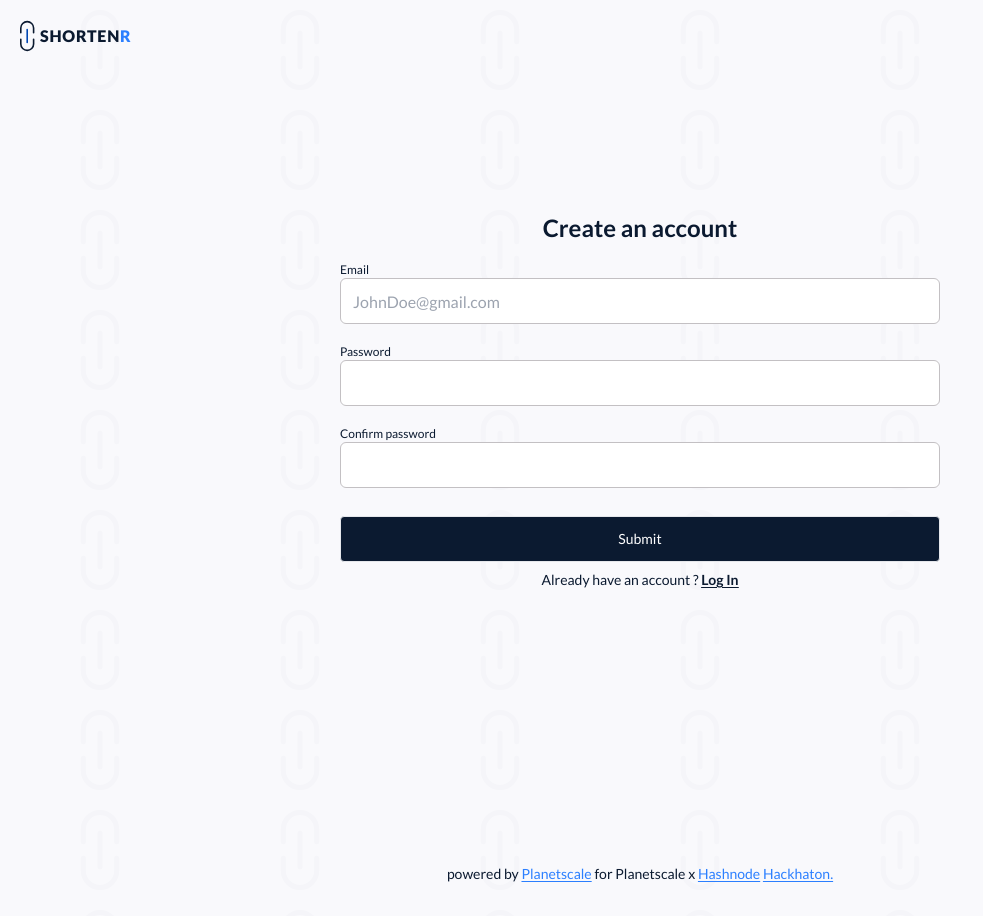
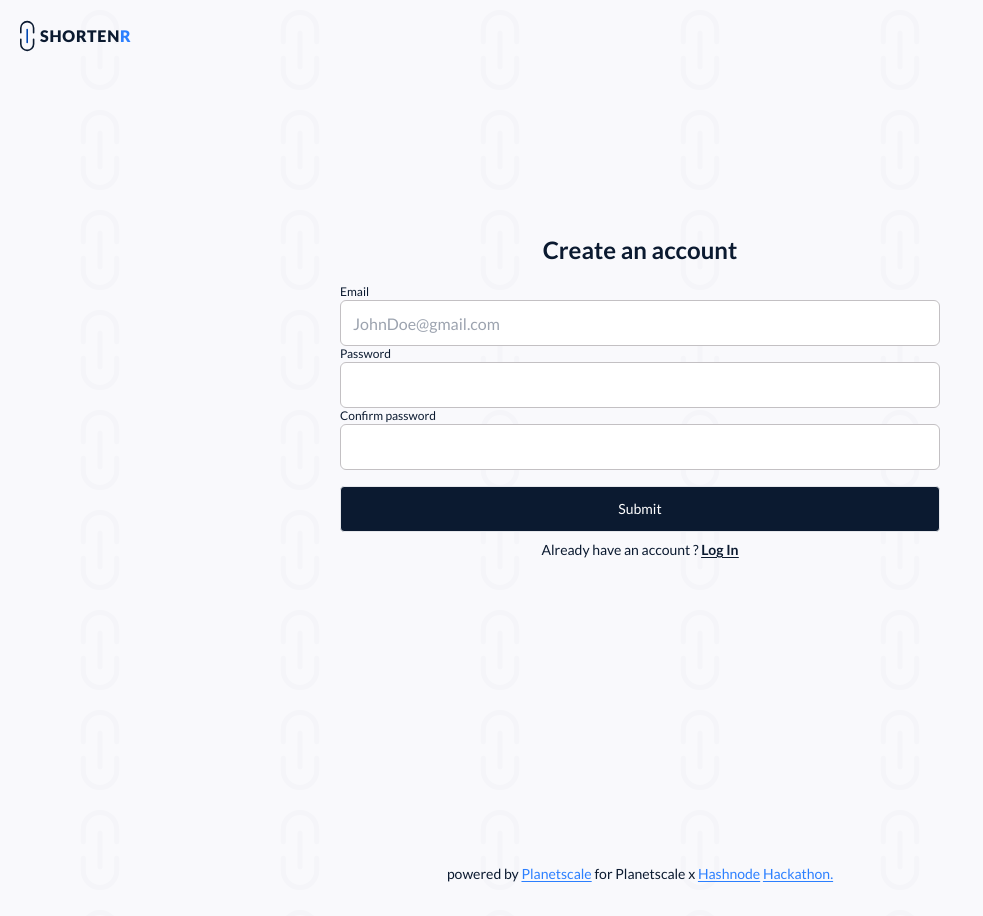
Before and after one commit to HayBeeCoder/shortenr, a Next.js app: page /signup in a window 1280 px wide. Shown: the whole page, without its empty margins (0-983 px from the left). Built offline with nearby package versions, Linux system fonts and the light colour scheme.

Commit message:
[fix] enable form submission using enter key

```diff
--- a/components/Footer/Footer.tsx
+++ b/components/Footer/Footer.tsx
@@ -40,7 +40,7 @@ const Footer = ({ fixed }: IProps) => {
           className="underline underline-offset-2 text-[#2B7FFF]"
           target="_blank"
         >
-          Hackhaton.
+          Hackathon.
         </a>
       </Link>
 
--- a/pages/index.tsx
+++ b/pages/index.tsx
@@ -44,7 +44,8 @@ const Home: NextPage = () => {
 
   // console.log("email" , email)
 
-  const handleSubmit = () => {
+  const handleSubmit = (e: React.FormEvent ) => {
+    e.preventDefault()
     const formData = {
       long_link: input,
     };
@@ -91,6 +92,8 @@ const Home: NextPage = () => {
 
           </ul>
           <div className="justify-self-stretch">
+            <form onSubmit={(e) => handleSubmit(e)}>
+
             <Input
               className=" text-base pr-3 border-[#C3C0C3] h-[46px]"
               labelFor="original_url"
@@ -102,17 +105,18 @@ const Home: NextPage = () => {
             />
             <button
               className="bg-[#0B1A30] my-2 mini-btn text-[#fff] py-3  w-full h-[46px]"
-              onClick={handleSubmit}
+            type="submit"
             >
               {isLoading ? <Loader /> : "Generate short URL"}
             </button>
+            </form>
             {/* <UrlBanners isURLVeryLong={isURLVeryLong} isURLValid={isURLValid} /> */}
             <UrlBanners
               isURLValid={isURLValid}
               isURLVeryLong={isURLVeryLong}
               url={input}
               isURLShortened={isURLShortened}
-            />
+              />
 
             {shortenedUrl && !isURLVeryLong && isURLValid && (
               <ShortenedUrlBanner shortenedUrl={shortenedUrl} />
--- a/pages/login.tsx
+++ b/pages/login.tsx
@@ -55,7 +55,7 @@ const Login = () => {
           // console.log(accessToken)
         })
         .catch((e: any) => {
-          console.log(e)
+          // console.log(e)
           if(e.response.status === 401){
             setShowError(true)
           }
--- a/pages/signup.tsx
+++ b/pages/signup.tsx
@@ -1,204 +1,186 @@
-import axios from 'axios'
-import Link from 'next/link'
-import React, { useState } from 'react'
+import axios from "axios";
+import Link from "next/link";
+import React, { useState } from "react";
 // import { isModuleNamespaceObject } from 'util/types'
-import Button from '../components/Button'
-import Input from '../components/Input'
-import { BASE_URL, REGEX_EMAIL, TIME_ZONE } from '../constants'
-import { fieldValidator } from '../helpers/signUpValidator'
-import validateForm from '../helpers/validateForm'
-import useUser from '../hooks/useFetchLinks'
-import Loader from '../components/Loader/Loader'
-import { useAppContext } from '../context/state'
-import { useRouter } from 'next/router'
-import { signup } from '../Services/user.services'
-import { format } from 'path'
-
+import Button from "../components/Button";
+import Input from "../components/Input";
+import { BASE_URL, REGEX_EMAIL, TIME_ZONE } from "../constants";
+import { fieldValidator } from "../helpers/signUpValidator";
+import validateForm from "../helpers/validateForm";
+import useUser from "../hooks/useFetchLinks";
+import Loader from "../components/Loader/Loader";
+import { useAppContext } from "../context/state";
+import { useRouter } from "next/router";
+import { signup } from "../Services/user.services";
+import { format } from "path";
 
 const Signup = () => {
-  const router = useRouter()
+  const router = useRouter();
   // const {data,isDone,isLoading,mutate} = useUser()
-  const {  setState: { setConfirmationEmail } } = useAppContext()
-  const [isLoading, setisLoading] = useState(false)
-  const [serverResponse, setServerResponse] = useState('')
-  const [showEmptyFieldError, setShowEmptyFieldError] = useState(false)
-  const [showInputErrors, setShowInputErrors] = useState(false)
+  const {
+    setState: { setConfirmationEmail },
+  } = useAppContext();
+  const [isLoading, setisLoading] = useState(false);
+  const [serverResponse, setServerResponse] = useState("");
+  const [showEmptyFieldError, setShowEmptyFieldError] = useState(false);
+  const [showInputErrors, setShowInputErrors] = useState(false);
   const [input, setInput] = useState<IUser>({
-    email: '',
-    password: '',
-    confirm_password: '',
-  })
+    email: "",
+    password: "",
+    confirm_password: "",
+  });
   const [error, setError] = useState<IUser>({
-    email: '',
-    password: '',
-    confirm_password: ''
-  })
-
+    email: "",
+    password: "",
+    confirm_password: "",
+  });
 
   // console.log(error)
 
   const handleInput = (e: React.FormEvent) => {
-    const { name, value } = e.target as HTMLInputElement
-    setError({ ...error, [name]: fieldValidator(name, value, input) })
-    setInput({ ...input, [name]: value })
-
-
-  }
+    const { name, value } = e.target as HTMLInputElement;
+    setError({ ...error, [name]: fieldValidator(name, value, input) });
+    setInput({ ...input, [name]: value });
+  };
 
   const handleSubmit = (e: React.FormEvent) => {
-    e.preventDefault()
+    e.preventDefault();
     // console.log(12345678)
     // if
     //  console.log("time-zone is : , " , TIME_ZONE)
-    if (input.email == '' || input.confirm_password || input.password) setShowEmptyFieldError(true)
+    if (input.email == "" || input.confirm_password || input.password)
+      setShowEmptyFieldError(true);
 
     // console.log(validateForm(error,input))
     if (!validateForm(error, input)) {
-      setShowInputErrors(true)
+      setShowInputErrors(true);
     } else {
       //else block beginning
 
-      setShowInputErrors(false)
+      setShowInputErrors(false);
 
       const formData = {
         email: input.email,
         password: input.password,
         re_password: input.confirm_password,
-        timezone: TIME_ZONE
-      }
+        timezone: TIME_ZONE,
+      };
 
-      setisLoading(true)
+      setisLoading(true);
       signup(formData)
         .then(() => {
-          setConfirmationEmail(formData.email)
-          router.push("/confirmation")
+          setConfirmationEmail(formData.email);
+          router.push("/confirmation");
         })
         .catch((err: any) => {
-
           // console.log(err)
 
           if (err.response && err.response.status == 400) {
+            const { email, password } = err.response.data;
 
-            const { email, password } = err.response.data
-
-            if (email) setServerResponse(err.response.data?.email[0])
-
+            if (email) setServerResponse(err.response.data?.email[0]);
             else if (password) {
-
               if (Array.isArray(password)) {
-                setServerResponse(password.join("\n"))
+                setServerResponse(password.join("\n"));
               }
             }
             // console.log("error on sign up: ", err)
           }
         })
-        .finally(() => setisLoading(false))
-
+        .finally(() => setisLoading(false));
 
       //else block ending
     }
-  }
-
+  };
 
   return (
-    <section className='flex items-center justify-center  h-screen'>
+    <section className="flex items-center justify-center  h-screen">
+      <div className="w-11/12 max-w-[600px] mx-auto flex flex-col gap-4 ">
+        <h1 className="font-bold text-[24px] text-center">Create an account</h1>
 
-      <div className='w-11/12 max-w-[600px] mx-auto flex flex-col gap-4 ' >
-        <h1 className='font-bold text-[24px] text-center'>Create an account</h1>
-
-        <div className='justify-self-stretch space-y-5'>
+      <form className="justify-self-stretch space-y-5k" onSubmit={(e) => handleSubmit(e)}>
           <div>
             <Input
               className=" text-base pr-3 border-[#C3C0C3] rounded-[4px] h-[46px] "
               label="Email"
-              labelFor='email'
+              labelFor="email"
               handleChange={handleInput}
               placeholder="JohnDoe@gmail.com"
-              showRedBorder={showInputErrors && error.email != ''}
+              showRedBorder={showInputErrors && error.email != ""}
               type="text"
-
-
               value={input.email}
-
             />
-            {showInputErrors && error.email != "" && <p className='text-xs text-red-500 '>Enter a valid email !</p>}
-
+            {showInputErrors && error.email != "" && (
+              <p className="text-xs text-red-500 ">Enter a valid email !</p>
+            )}
           </div>
           <div>
-
             <Input
               className=" text-base pr-3 border-[#C3C0C3] rounded-[4px] h-[46px] "
               label="Password"
-              labelFor='password'
+              labelFor="password"
               handleChange={handleInput}
               //   placeholder="https://Enterthatlongurlandshortenit.com"
-              showRedBorder={showInputErrors && error.password != ''}
+              showRedBorder={showInputErrors && error.password != ""}
               type="password"
-
               value={input.password}
-
             />
 
-            {
-              showInputErrors &&
-              error.password != '' &&
-              <p className='text-xs text-red-500 '>Password must be at least six characters long!</p>
-            }
-
+            {showInputErrors && error.password != "" && (
+              <p className="text-xs text-red-500 ">
+                Password must be at least six characters long!
+              </p>
+            )}
           </div>
 
           <div>
-
             <Input
               className=" text-base pr-3 border-[#C3C0C3] rounded-[4px] h-[46px] "
               label="Confirm password"
-              labelFor='confirm_password'
+              labelFor="confirm_password"
               handleChange={handleInput}
               //   placeholder="https://Enterthatlongurlandshortenit.com"
-              showRedBorder={showInputErrors && error.confirm_password != ''}
+              showRedBorder={showInputErrors && error.confirm_password != ""}
               type="password"
+              value={input.confirm_password}
+            />
+            {showInputErrors && error.confirm_password != "" && (
+              <p className="text-xs text-red-500 ">Passwords do not match!</p>
+            )}
+          </div>
+          <div className="my-2">
+            {serverResponse != "" && (
+              <p className="text-xs text-red-500 ">{serverResponse}</p>
+            )}
 
-              value={input.confirm_password}
 
-            />
-            {
-              showInputErrors &&
-              error.confirm_password != '' &&
-              <p className='text-xs text-red-500 '>Passwords do not match!</p>
-            }
 
-          </div>
-          <div className='my-2'>
-
-            {serverResponse != '' && <p className='text-xs text-red-500 '>{serverResponse}</p>}
             {/* <Button classname='focus:outline-[#0b1a30] bg-[#0B1A30] text-white mb-2  mt-1' onClick={(e) =>{
               setEmail("haybeecodes@gmail.com")
                router.push('/confirmation')
             }} >
 Submit
             </Button> */}
-            <button className='bg-[#0B1A30] my-2 mini-btn text-[#fff] py-3  w-full h-[46px]' onClick={(e) => handleSubmit(e)} >
-              {
-                isLoading ?
-                  <Loader /> :
-                  "Submit"
-              }
 
+
+            <button
+              className="bg-[#0B1A30] my-2 mini-btn text-[#fff] py-3  w-full h-[46px]"
+              type="submit"
+              onClick={(e) => handleSubmit(e)}
+            >
+              {isLoading ? <Loader /> : "Submit"}
             </button>
-            <p className='text-center text-sm'>Already have an account ? {" "}
-              <span className='font-bold underline underline-offset-2 '>
-                <Link href='/login'>
-
-                  Log In
-                </Link>
+            <p className="text-center text-sm">
+              Already have an account ?{" "}
+              <span className="font-bold underline underline-offset-2 ">
+                <Link href="/login">Log In</Link>
               </span>
             </p>
           </div>
-        </div>
-
+        </form>
       </div>
     </section>
-  )
-}
+  );
+};
 
-export default Signup
+export default Signup;
```
